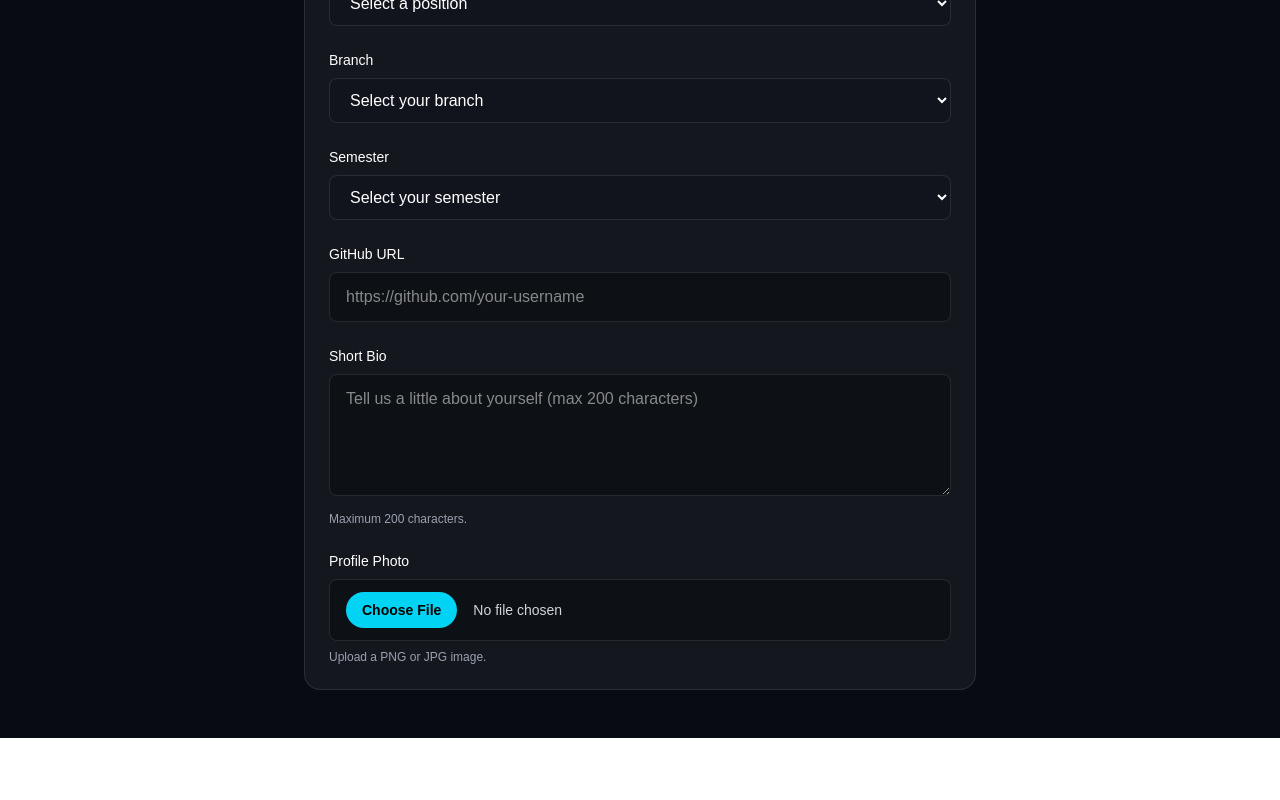
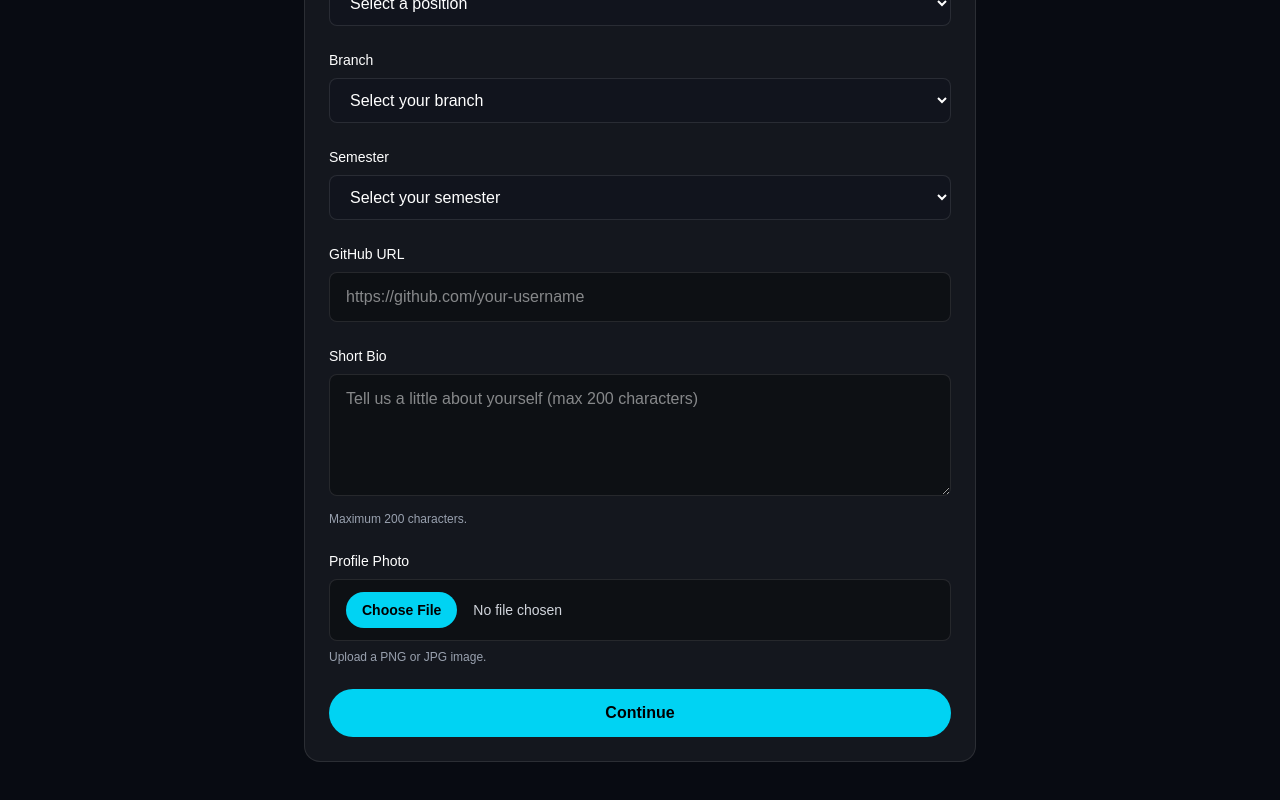
Before and after one commit to nikethbp/embrione-team, a Next.js app: page /register in a window 1280 px wide. Shown: the part 789-1589 px from the top of the page. Before the commit the page ends 1527 px from the top, so only its background shows below. Built offline with nearby package versions, Linux system fonts and the light colour scheme.

Commit message:
feat(register): add submit handler and confirmation

```diff
--- a/app/register/page.tsx
+++ b/app/register/page.tsx
@@ -26,7 +26,16 @@ export default function RegisterPage() {
         </p>
 
         {/* Registration form */}
-        <form className="mt-8 grid gap-6 rounded-2xl border border-white/10 bg-white/5 p-6">
+              <form
+          onSubmit={(event) => {
+            // Prevent the default form submission behavior
+            event.preventDefault();
+
+            // Display the demo submission confirmation
+            setSubmitted(true);
+          }}
+          className="mt-8 grid gap-6 rounded-2xl border border-white/10 bg-white/5 p-6"
+        >
 
 
         {/* Full name field */}
@@ -251,10 +260,29 @@ export default function RegisterPage() {
             />
             <p className="mt-2 text-xs text-gray-400">Upload a PNG or JPG image.</p>
           </div>
-          {/* STAGE 6: submit button */}
+
+          {/* Submit the registration form */}
+          <button
+            type="submit"
+            className="rounded-full bg-cyan-400 px-6 py-3 font-semibold text-black transition hover:bg-cyan-300"
+          >
+            Continue
+          </button>
         </form>
 
-        {/* STAGE 6: confirmation banner */}
+                {/* Display the submission confirmation */}
+        {submitted && (
+          <div className="mt-6 rounded-xl border border-cyan-400/30 bg-cyan-400/10 p-4">
+            <p className="font-semibold text-cyan-300">
+              Form submitted successfully!
+            </p>
+            <p className="mt-1 text-sm text-gray-300">
+              This is a demo confirmation. Your application has not been saved yet.
+            </p>
+          </div>
+        )}
+
+
         {/* STAGE 7: live preview */}
       </div>
     </main>
```
